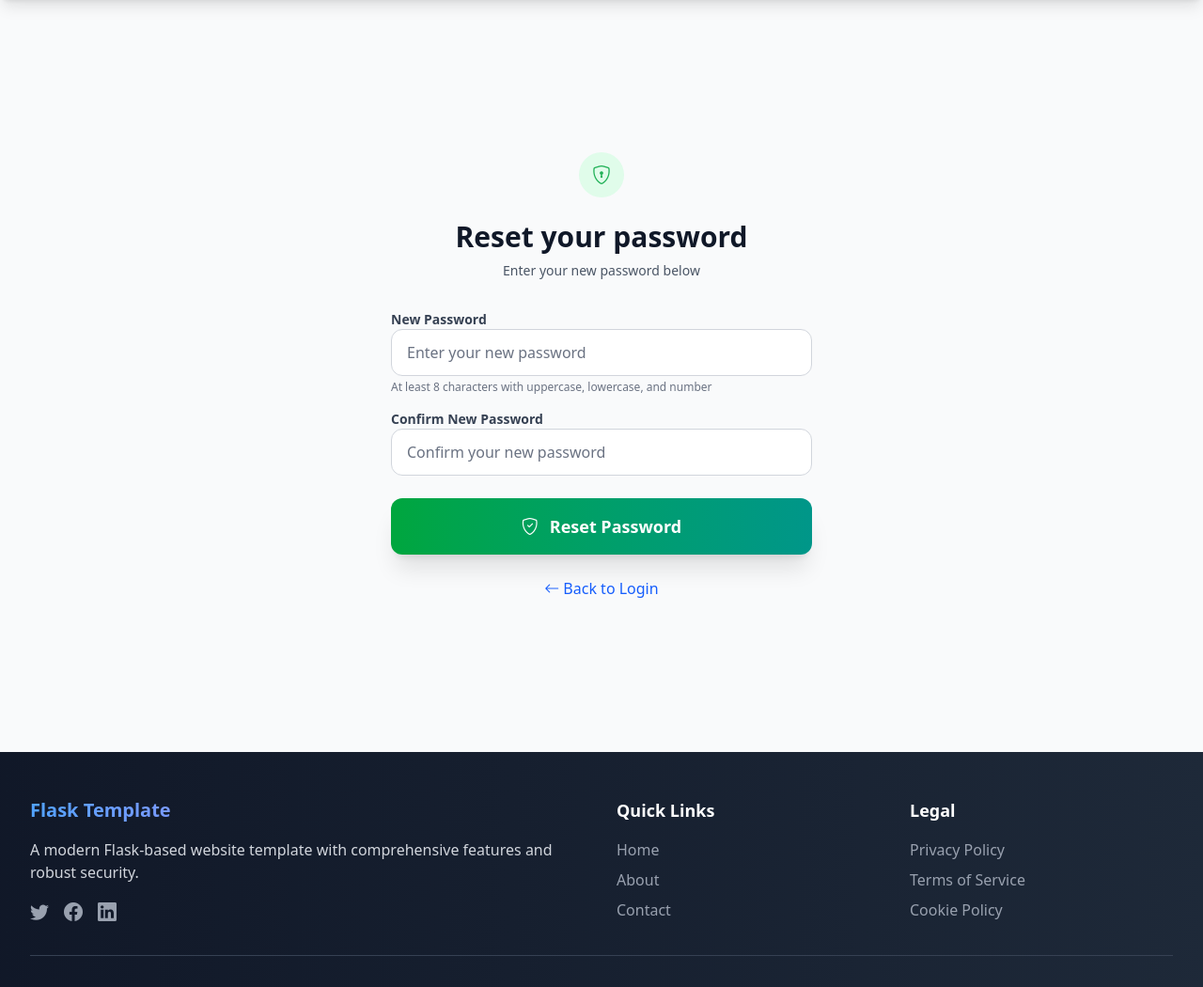
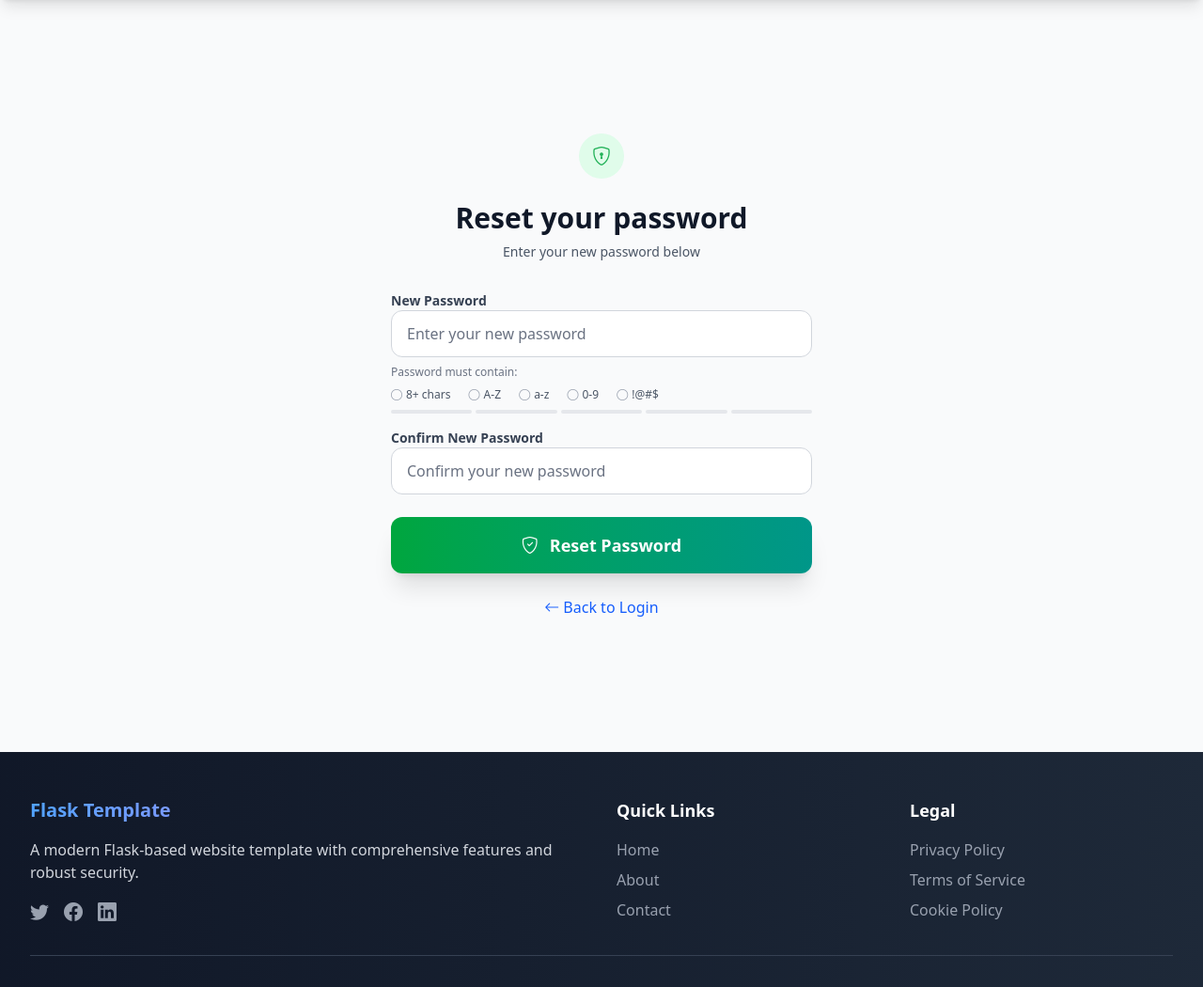
Before and after one commit to MACantara/flask-website-template, a Python web app: template app/templates/password/reset-password.html in a window 1280 px wide. Shown: the part 65-1115 px from the top of the page at 94% size. Run offline with Jinja, Linux system fonts and the light colour scheme; the template is opened without the code that fills it, so the values that code supplies are empty.

Commit message:
Implement dropboxs zxcvbn password strength estimator (#33)
* Add zxcvbn python dependency for password strength checking

* Implement password validation shared utility using zxcvbn for strength checking

* Refactor password validation to use zxcvbn for strength checking in auth and password reset routes

* Add PasswordStrengthChecker component for real-time password validation

* Add password strength checker to sign-up and reset-password forms

* Update password strength labels and colors for improved feedback

* Update password strength labels to enhance clarity and consistency

* Update password strength labels and scoring for improved clarity and feedback

* Fix initial password score calculation to start from 0 for improved accuracy

* Add password validation utility and integrate with sign-up and reset-password forms

* Add requirement for at least one special character for passwords

* Remove password strength guideline text from sign-up and reset-password forms

* Refactor password validation UI for improved clarity and consistency

* Remove password validation function from auth and password reset routes

```diff
--- /dev/null
+++ b/app/static/js/components/password-strength.js
@@ -0,0 +1,201 @@
+/**
+ * Password strength checker using real-time validation
+ */
+
+class PasswordStrengthChecker {
+    constructor(passwordInputId, options = {}) {
+        this.passwordInput = document.getElementById(passwordInputId);
+        this.options = {
+            showMeter: true,
+            showFeedback: true,
+            userInputs: [],
+            ...options
+        };
+
+        if (this.passwordInput) {
+            this.init();
+        }
+    }
+
+    init() {
+        this.createStrengthMeter();
+        this.setupEventListeners();
+    }
+
+    createStrengthMeter() {
+        const container = document.createElement('div');
+        container.className = 'password-strength-container mt-2';
+
+        if (this.options.showMeter) {
+            const meter = document.createElement('div');
+            meter.className = 'password-strength-meter mb-2';
+            meter.innerHTML = `
+                <div class="flex space-x-1 mb-1">
+                    <div class="strength-bar flex-1 h-1 bg-gray-200 dark:bg-gray-700 rounded" data-level="0"></div>
+                    <div class="strength-bar flex-1 h-1 bg-gray-200 dark:bg-gray-700 rounded" data-level="1"></div>
+                    <div class="strength-bar flex-1 h-1 bg-gray-200 dark:bg-gray-700 rounded" data-level="2"></div>
+                    <div class="strength-bar flex-1 h-1 bg-gray-200 dark:bg-gray-700 rounded" data-level="3"></div>
+                    <div class="strength-bar flex-1 h-1 bg-gray-200 dark:bg-gray-700 rounded" data-level="4"></div>
+                </div>
+                <div class="strength-label text-xs text-gray-500 dark:text-gray-400"></div>
+            `;
+            container.appendChild(meter);
+        }
+
+        if (this.options.showFeedback) {
+            const feedback = document.createElement('div');
+            feedback.className = 'password-feedback text-xs space-y-1';
+            container.appendChild(feedback);
+        }
+
+        this.passwordInput.parentNode.insertBefore(container, this.passwordInput.nextSibling);
+        this.strengthContainer = container;
+    }
+
+    setupEventListeners() {
+        this.passwordInput.addEventListener('input', (e) => {
+            this.checkStrength(e.target.value);
+        });
+
+        this.passwordInput.addEventListener('focus', () => {
+            this.strengthContainer.style.display = 'block';
+        });
+    }
+
+    async checkStrength(password) {
+        if (!password) {
+            this.updateDisplay(0, 'Enter a password', []);
+            return;
+        }
+
+        try {
+            // Make request to backend for strength checking
+            const response = await fetch('/api/check-password-strength', {
+                method: 'POST',
+                headers: {
+                    'Content-Type': 'application/json',
+                },
+                body: JSON.stringify({
+                    password: password,
+                    user_inputs: this.options.userInputs
+                })
+            });
+
+            if (response.ok) {
+                const result = await response.json();
+                this.updateDisplay(
+                    result.score,
+                    `${result.strength} - Crack time: ${result.crack_time}`,
+                    result.feedback
+                );
+            } else {
+                // Fallback to basic client-side checking
+                this.basicStrengthCheck(password);
+            }
+        } catch (error) {
+            // Fallback to basic client-side checking
+            this.basicStrengthCheck(password);
+        }
+    }
+
+    basicStrengthCheck(password) {
+        let score = 0;
+        let feedback = [];
+
+        // Start with score 1 for any password that exists (so "very weak" shows up)
+        if (password.length > 0) score = 0;
+
+        if (password.length >= 8) score++;
+        else feedback.push('Use at least 8 characters');
+
+        if (/[a-z]/.test(password)) score++;
+        else feedback.push('Add lowercase letters');
+
+        if (/[A-Z]/.test(password)) score++;
+        else feedback.push('Add uppercase letters');
+
+        if (/\d/.test(password)) score++;
+        else feedback.push('Add numbers');
+
+        if (/[^A-Za-z0-9]/.test(password)) score++;
+        else feedback.push('Add special characters');
+
+        // Cap the score at 5, but map to 0-4 scale for display
+        const displayScore = Math.min(score - 1, 4);
+        const strengthLabels = ['Very weak', 'Weak', 'Fair', 'Good', 'Very strong'];
+        const label = strengthLabels[displayScore] || 'Very weak';
+
+        this.updateDisplay(displayScore + 1, label, { suggestions: feedback });
+    }
+
+    updateDisplay(score, label, feedback) {
+        // Update strength meter
+        const bars = this.strengthContainer.querySelectorAll('.strength-bar');
+        const colors = [
+            'bg-red-500',      // Very weak
+            'bg-orange-500',   // Weak
+            'bg-yellow-500',   // Fair
+            'bg-blue-500',     // Good
+            'bg-purple-500'    // Very strong
+        ];
+
+        bars.forEach((bar, index) => {
+            // Reset classes
+            bar.className = 'strength-bar flex-1 h-1 rounded';
+
+            if (index < score && score > 0) {
+                bar.classList.add(colors[score - 1]);
+            } else {
+                bar.classList.add('bg-gray-200', 'dark:bg-gray-700');
+            }
+        });
+
+        // Update label
+        const labelEl = this.strengthContainer.querySelector('.strength-label');
+        if (labelEl) {
+            labelEl.textContent = label;
+            labelEl.className = `strength-label text-xs ${this.getLabelColor(score)}`;
+        }
+
+        // Update feedback
+        const feedbackEl = this.strengthContainer.querySelector('.password-feedback');
+        if (feedbackEl && feedback) {
+            let feedbackHtml = '';
+
+            if (feedback.warning) {
+                feedbackHtml += `<div class="text-orange-600 dark:text-orange-400">${feedback.warning}</div>`;
+            }
+
+            if (feedback.suggestions && feedback.suggestions.length > 0) {
+                feedback.suggestions.slice(0, 3).forEach(suggestion => {
+                    feedbackHtml += `<div class="text-gray-600 dark:text-gray-400">• ${suggestion}</div>`;
+                });
+            }
+
+            feedbackEl.innerHTML = feedbackHtml;
+        }
+    }
+
+    getLabelColor(score) {
+        const colors = [
+            'text-red-600 dark:text-red-400',      // Very weak
+            'text-orange-600 dark:text-orange-400', // Weak
+            'text-yellow-600 dark:text-yellow-400', // Fair
+            'text-blue-600 dark:text-blue-400',     // Good
+            'text-purple-600 dark:text-purple-400'  // Very strong
+        ];
+        return colors[score - 1] || colors[0];
+    }
+
+    setUserInputs(inputs) {
+        this.options.userInputs = inputs;
+    }
+}
+
+// Export for use in other modules
+export default PasswordStrengthChecker;
+
+// Global utility
+if (typeof window !== 'undefined') {
+    window.PasswordStrengthChecker = PasswordStrengthChecker;
+}
--- /dev/null
+++ b/app/static/js/components/password-validator.js
@@ -0,0 +1,223 @@
+/**
+ * Client-side password validation utility
+ * Handles password matching and basic requirements validation
+ */
+
+class PasswordValidator {
+    constructor(passwordInputId, confirmPasswordInputId, options = {}) {
+        this.passwordInput = document.getElementById(passwordInputId);
+        this.confirmPasswordInput = document.getElementById(confirmPasswordInputId);
+        this.options = {
+            showValidation: true,
+            showMatching: true,
+            minLength: 8,
+            requireUppercase: true,
+            requireLowercase: true,
+            requireNumbers: true,
+            requireSpecialChars: true,
+            ...options
+        };
+
+        if (this.passwordInput && this.confirmPasswordInput) {
+            this.init();
+        }
+    }
+
+    init() {
+        this.createValidationElements();
+        this.setupEventListeners();
+    }
+
+    createValidationElements() {
+        // Create password requirements validation
+        if (this.options.showValidation) {
+            const validationContainer = document.createElement('div');
+            validationContainer.className = 'password-validation mt-2';
+            validationContainer.innerHTML = `
+                <p class="text-xs text-gray-500 dark:text-gray-400 mb-2">
+                    Password must contain:
+                </p>
+                <p class="text-xs text-gray-600 dark:text-gray-400 space-x-4">
+                    <span class="requirement-item inline-flex items-center" data-requirement="length">
+                        <i class="bi bi-circle mr-1 text-gray-400 requirement-icon text-xs"></i>
+                        <span>${this.options.minLength}+ chars</span>
+                    </span>
+                    ${this.options.requireUppercase ? `
+                    <span class="requirement-item inline-flex items-center" data-requirement="uppercase">
+                        <i class="bi bi-circle mr-1 text-gray-400 requirement-icon text-xs"></i>
+                        <span>A-Z</span>
+                    </span>` : ''}
+                    ${this.options.requireLowercase ? `
+                    <span class="requirement-item inline-flex items-center" data-requirement="lowercase">
+                        <i class="bi bi-circle mr-1 text-gray-400 requirement-icon text-xs"></i>
+                        <span>a-z</span>
+                    </span>` : ''}
+                    ${this.options.requireNumbers ? `
+                    <span class="requirement-item inline-flex items-center" data-requirement="numbers">
+                        <i class="bi bi-circle mr-1 text-gray-400 requirement-icon text-xs"></i>
+                        <span>0-9</span>
+                    </span>` : ''}
+                    ${this.options.requireSpecialChars ? `
+                    <span class="requirement-item inline-flex items-center" data-requirement="special">
+                        <i class="bi bi-circle mr-1 text-gray-400 requirement-icon text-xs"></i>
+                        <span>!@#$</span>
+                    </span>` : ''}
+                </p>
+            `;
+
+            this.passwordInput.parentNode.insertBefore(validationContainer, this.passwordInput.nextSibling);
+            this.validationContainer = validationContainer;
+        }
+
+        // Create password matching validation
+        if (this.options.showMatching) {
+            const matchingContainer = document.createElement('div');
+            matchingContainer.className = 'password-matching mt-2 hidden';
+            matchingContainer.innerHTML = `
+                <p class="text-xs flex items-center" id="password-match-status">
+                    <i class="bi bi-circle mr-2 text-gray-400"></i>
+                    <span class="text-gray-600 dark:text-gray-400">Passwords match</span>
+                </p>
+            `;
+
+            this.confirmPasswordInput.parentNode.insertBefore(matchingContainer, this.confirmPasswordInput.nextSibling);
+            this.matchingContainer = matchingContainer;
+        }
+    }
+
+    setupEventListeners() {
+        // Validate password requirements on input
+        this.passwordInput.addEventListener('input', () => {
+            this.validateRequirements();
+            this.validateMatching();
+        });
+
+        // Validate password matching on confirm input
+        this.confirmPasswordInput.addEventListener('input', () => {
+            this.validateMatching();
+        });
+
+        // Show/hide validation on focus/blur
+        this.passwordInput.addEventListener('focus', () => {
+            if (this.validationContainer) {
+                this.validationContainer.style.display = 'block';
+            }
+        });
+
+        this.confirmPasswordInput.addEventListener('focus', () => {
+            if (this.matchingContainer) {
+                this.matchingContainer.classList.remove('hidden');
+            }
+        });
+    }
+
+    validateRequirements() {
+        if (!this.validationContainer) return true;
+
+        const password = this.passwordInput.value;
+        const requirements = {
+            length: password.length >= this.options.minLength,
+            uppercase: !this.options.requireUppercase || /[A-Z]/.test(password),
+            lowercase: !this.options.requireLowercase || /[a-z]/.test(password),
+            numbers: !this.options.requireNumbers || /\d/.test(password),
+            special: !this.options.requireSpecialChars || /[^A-Za-z0-9]/.test(password)
+        };
+
+        // Update visual indicators
+        Object.entries(requirements).forEach(([requirement, valid]) => {
+            const item = this.validationContainer.querySelector(`[data-requirement="${requirement}"]`);
+            if (item) {
+                const icon = item.querySelector('.requirement-icon');
+                const span = item.querySelector('span');
+
+                if (valid) {
+                    icon.className = 'bi bi-check-circle-fill mr-1 text-green-500 requirement-icon text-xs';
+                    span.className = 'text-green-600 dark:text-green-400 font-medium';
+                } else {
+                    icon.className = 'bi bi-circle mr-1 text-gray-400 requirement-icon text-xs';
+                    span.className = 'text-gray-600 dark:text-gray-400';
+                }
+            }
+        });
+
+        return Object.values(requirements).every(valid => valid);
+    }
+
+    validateMatching() {
+        if (!this.matchingContainer) return true;
+
+        const password = this.passwordInput.value;
+        const confirmPassword = this.confirmPasswordInput.value;
+
+        // Only show matching validation if confirm password has content
+        if (!confirmPassword) {
+            this.matchingContainer.classList.add('hidden');
+            return true;
+        }
+
+        this.matchingContainer.classList.remove('hidden');
+
+        const isMatching = password === confirmPassword;
+        const statusElement = this.matchingContainer.querySelector('#password-match-status');
+        const icon = statusElement.querySelector('i');
+        const span = statusElement.querySelector('span');
+
+        if (isMatching) {
+            icon.className = 'bi bi-check-circle-fill mr-2 text-green-500';
+            span.className = 'text-green-600 dark:text-green-400 font-medium';
+            span.textContent = 'Passwords match';
+        } else {
+            icon.className = 'bi bi-x-circle-fill mr-2 text-red-500';
+            span.className = 'text-red-600 dark:text-red-400 font-medium';
+            span.textContent = 'Passwords do not match';
+        }
+
+        return isMatching;
+    }
+
+    isValid() {
+        const requirementsValid = this.validateRequirements();
+        const matchingValid = this.validateMatching();
+        return requirementsValid && matchingValid;
+    }
+
+    getValidationErrors() {
+        const errors = [];
+        const password = this.passwordInput.value;
+        const confirmPassword = this.confirmPasswordInput.value;
+
+        if (password.length < this.options.minLength) {
+            errors.push(`Password must be at least ${this.options.minLength} characters long`);
+        }
+
+        if (this.options.requireUppercase && !/[A-Z]/.test(password)) {
+            errors.push('Password must contain at least one uppercase letter');
+        }
+
+        if (this.options.requireLowercase && !/[a-z]/.test(password)) {
+            errors.push('Password must contain at least one lowercase letter');
+        }
+
+        if (this.options.requireNumbers && !/\d/.test(password)) {
+            errors.push('Password must contain at least one number');
+        }
+
+        if (this.options.requireSpecialChars && !/[^A-Za-z0-9]/.test(password)) {
+            errors.push('Password must contain at least one special character');
+        }
+
+        if (password !== confirmPassword) {
+            errors.push('Passwords do not match');
+        }
+
+        return errors;
+    }
+}
+
+// Export for use in other modules
+export default PasswordValidator;
+
+// Global utility
+if (typeof window !== 'undefined') {
+    window.PasswordValidator = PasswordValidator;
+}
--- /dev/null
+++ b/app/static/js/reset-password.js
@@ -0,0 +1,38 @@
+import PasswordStrengthChecker from "./components/password-strength.js";
+import PasswordValidator from "./components/password-validator.js";
+
+document.addEventListener("DOMContentLoaded", function () {
+    // Initialize password strength checker
+    const strengthChecker = new PasswordStrengthChecker("password", {
+        showMeter: true,
+        showFeedback: true,
+        userInputs: [], // User context will be available from backend
+    });
+
+    // Initialize password validator for requirements and matching
+    const passwordValidator = new PasswordValidator("password", "confirm_password", {
+        showValidation: true,
+        showMatching: true,
+        minLength: 8,
+        requireUppercase: true,
+        requireLowercase: true,
+        requireNumbers: true,
+        requireSpecialChars: true
+    });
+
+    // Form validation on submit
+    const form = document.querySelector('form');
+    if (form) {
+        form.addEventListener('submit', function(e) {
+            if (!passwordValidator.isValid()) {
+                e.preventDefault();
+                const errors = passwordValidator.getValidationErrors();
+
+                // Show first error as toast notification if available
+                if (window.toastManager && errors.length > 0) {
+                    window.toastManager.showToast(errors[0], 'error');
+                }
+            }
+        });
+    }
+});
--- a/app/templates/auth/signup.html
+++ b/app/templates/auth/signup.html
@@ -38,7 +38,6 @@
                     <input id="password" name="password" type="password" required
                            class="w-full px-4 py-3 border border-gray-300 dark:border-gray-600 rounded-xl focus:outline-none focus:ring-2 focus:ring-blue-500 focus:border-transparent transition-all duration-300 bg-white dark:bg-gray-800 text-gray-900 dark:text-white placeholder-gray-500 dark:placeholder-gray-400 hover:shadow-md"
                            placeholder="Create a password">
-                    <p class="mt-1 text-xs text-gray-500 dark:text-gray-400 transition-colors duration-200">At least 8 characters with uppercase, lowercase, and number</p>
                 </div>
 
                 <div class="opacity-0 animate-fade-in-up" style="animation-delay: 0.6s;">
@@ -71,4 +70,8 @@
 {% if hcaptcha_enabled() %}
 <script src="{{ url_for('static', filename='js/hcaptcha-handler.js') }}"></script>
 {% endif %}
+
+<!-- Include password strength checker -->
+<script type="module" src="{{ url_for('static', filename='js/sign-up.js') }}"></script>
+
 {% endblock %}
--- a/app/templates/password/reset-password.html
+++ b/app/templates/password/reset-password.html
@@ -23,7 +23,6 @@
                     <input id="password" name="password" type="password" required
                            class="w-full px-4 py-3 border border-gray-300 dark:border-gray-600 rounded-xl focus:outline-none focus:ring-2 focus:ring-green-500 focus:border-transparent transition-all duration-300 bg-white dark:bg-gray-800 text-gray-900 dark:text-white placeholder-gray-500 dark:placeholder-gray-400 hover:shadow-md"
                            placeholder="Enter your new password">
-                    <p class="mt-1 text-xs text-gray-500 dark:text-gray-400">At least 8 characters with uppercase, lowercase, and number</p>
                 </div>
 
                 <div class="opacity-0 animate-fade-in-up" style="animation-delay: 0.4s;">
@@ -62,4 +61,8 @@
 {% if hcaptcha_enabled() %}
 <script src="{{ url_for('static', filename='js/hcaptcha-handler.js') }}"></script>
 {% endif %}
+
+<!-- Include password strength checker -->
+<script type="module" src="{{ url_for('static', filename='js/reset-password.js') }}"></script>
+
 {% endblock %}
--- a/requirements.txt
+++ b/requirements.txt
@@ -33,3 +33,6 @@ pytest-flask
 
 # hCaptcha
 flask-hcaptcha
+
+# Password strength checking
+zxcvbn
```
Also changed, not shown: app/routes/auth.py (+5 -15 lines), app/routes/password_reset.py (+6 -14 lines), app/static/js/sign-up.js (added, +52 -0 lines), app/utils/password_validator.py (added, +134 -0 lines).
